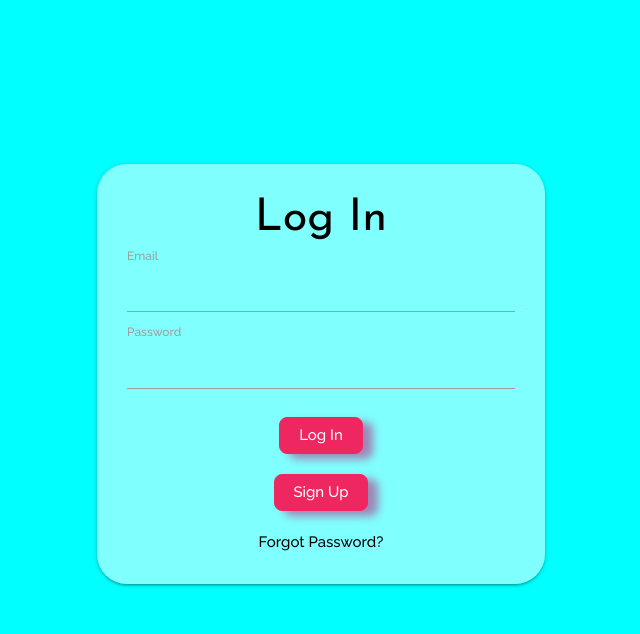
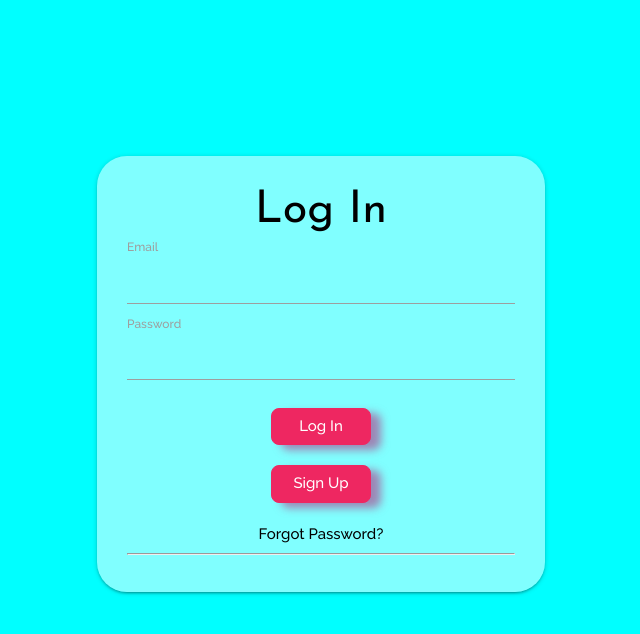
Before and after one commit to SGopinath89/IT32322024UniTshirtapp, a React (Vite) app: page /UniWear/login in a window 1280 px wide. Shown: the top 634 px of the page, without its empty margins (319-959 px from the left). Built offline with nearby package versions, Linux system fonts and the light colour scheme.

Commit message:
Login btn margin updated

```diff
--- a/src/pages/Login/Login.css
+++ b/src/pages/Login/Login.css
@@ -13,6 +13,7 @@
 
 .btnmargin{
     margin: 20px;
+    width: 100px;
 }
 
 .login-form{
--- a/src/pages/Login/Login.jsx
+++ b/src/pages/Login/Login.jsx
@@ -22,6 +22,7 @@ export default function Login({ setShowNav }) {
                             <button className='btnmargin'>Log In</button>
                             <button className='btnmargin'>Sign Up</button>
                             <a href='#'>Forgot Password?</a>
+                            <hr></hr>
                         </div>
                     </center>
                 </form>
```
